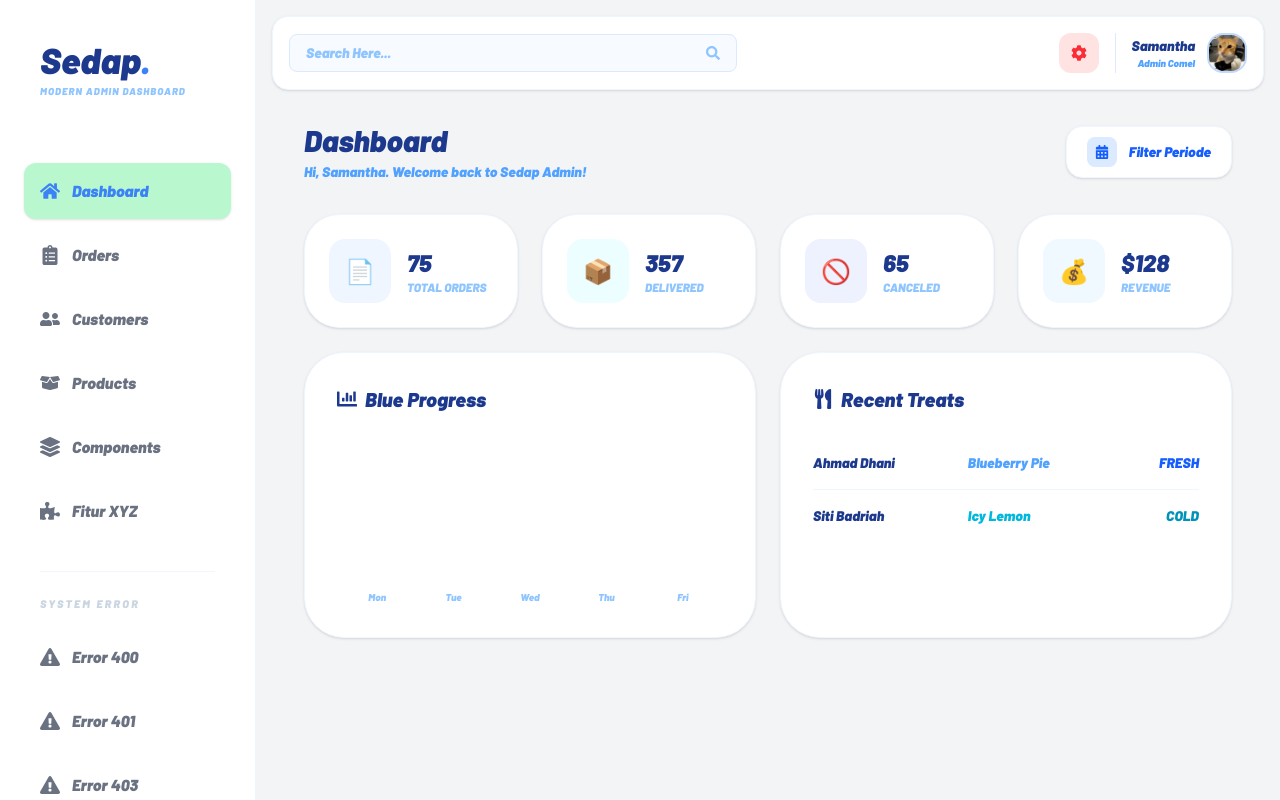
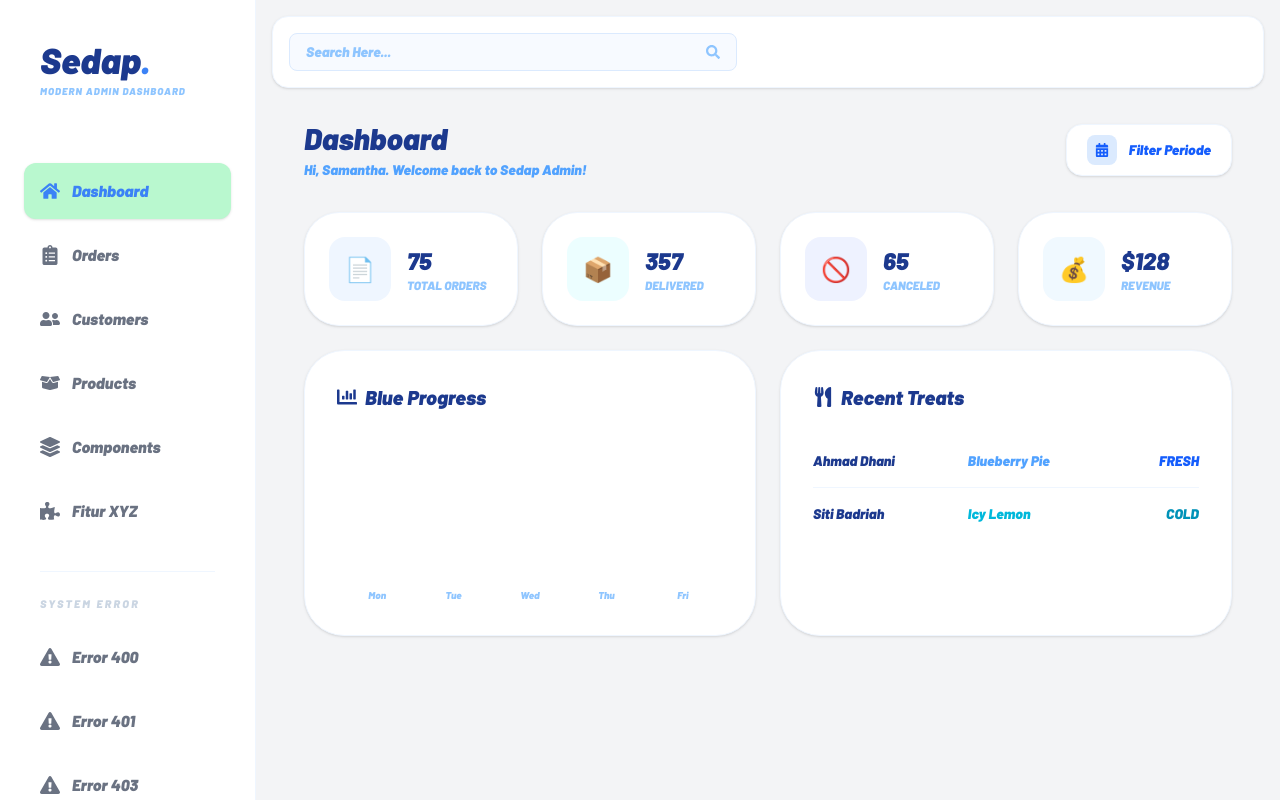
Before and after one commit to naswrrr/prak-react-sid, a React (Vite) app: page / in a window 1280 px wide. Shown: the top 800 px of the page. Built offline with nearby package versions, Linux system fonts and the light colour scheme.

Commit message:
hapus icon dalam header

```diff
--- a/src/components/Header.jsx
+++ b/src/components/Header.jsx
@@ -20,32 +20,7 @@ export default function Header() {
           </div>
         </div>
 
-        <div className="flex items-center space-x-4">
 
-          <div className="p-3 bg-red-100 text-red-500 rounded-xl cursor-pointer"> <FaCog /> </div>
-
-          <div className="relative border-l pl-4 border-blue-100">
-            <div onClick={() => setIsProfileOpen(!isProfileOpen)} className="flex items-center space-x-3 cursor-pointer">
-              <div className="text-right">
-                <p className="text-sm font-bold text-blue-900">Samantha</p>
-                <p className="text-[10px] text-blue-400 font-bold">Admin Comel</p>
-              </div>
-              <img src="img/neponcing.jpeg" className="w-10 h-10 rounded-2xl border-2 border-blue-200" alt="profile" />
-            </div>
-
-            {/* Dropdown Profile */}
-            {isProfileOpen && (
-              <div className="absolute right-0 mt-4 w-48 bg-white rounded-2xl shadow-xl border border-blue-50 z-50 overflow-hidden">
-                <div className="p-4 hover:bg-blue-50 cursor-pointer flex items-center gap-3 text-sm font-bold text-slate-600">
-                  <FaUser className="text-blue-400" /> Profile
-                </div>
-                <div className="p-4 hover:bg-red-50 cursor-pointer flex items-center gap-3 text-sm font-bold text-red-500 border-t border-blue-50">
-                  <FaSignOutAlt /> Log Out
-                </div>
-              </div>
-            )}
-          </div>
-        </div>
       </header>
 
       {/* --- IMPROVISASI: MODAL QUICK FIND --- */}
```
